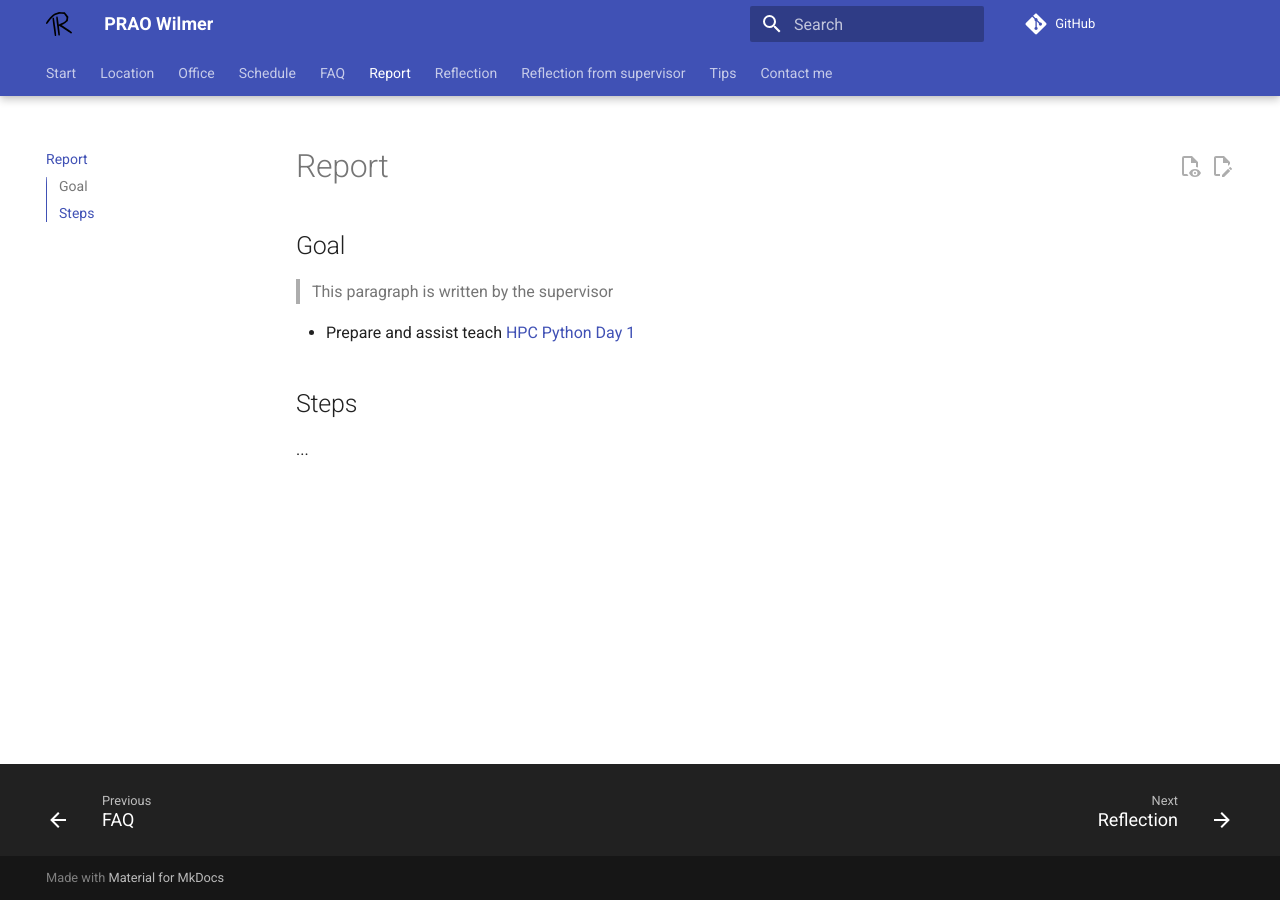
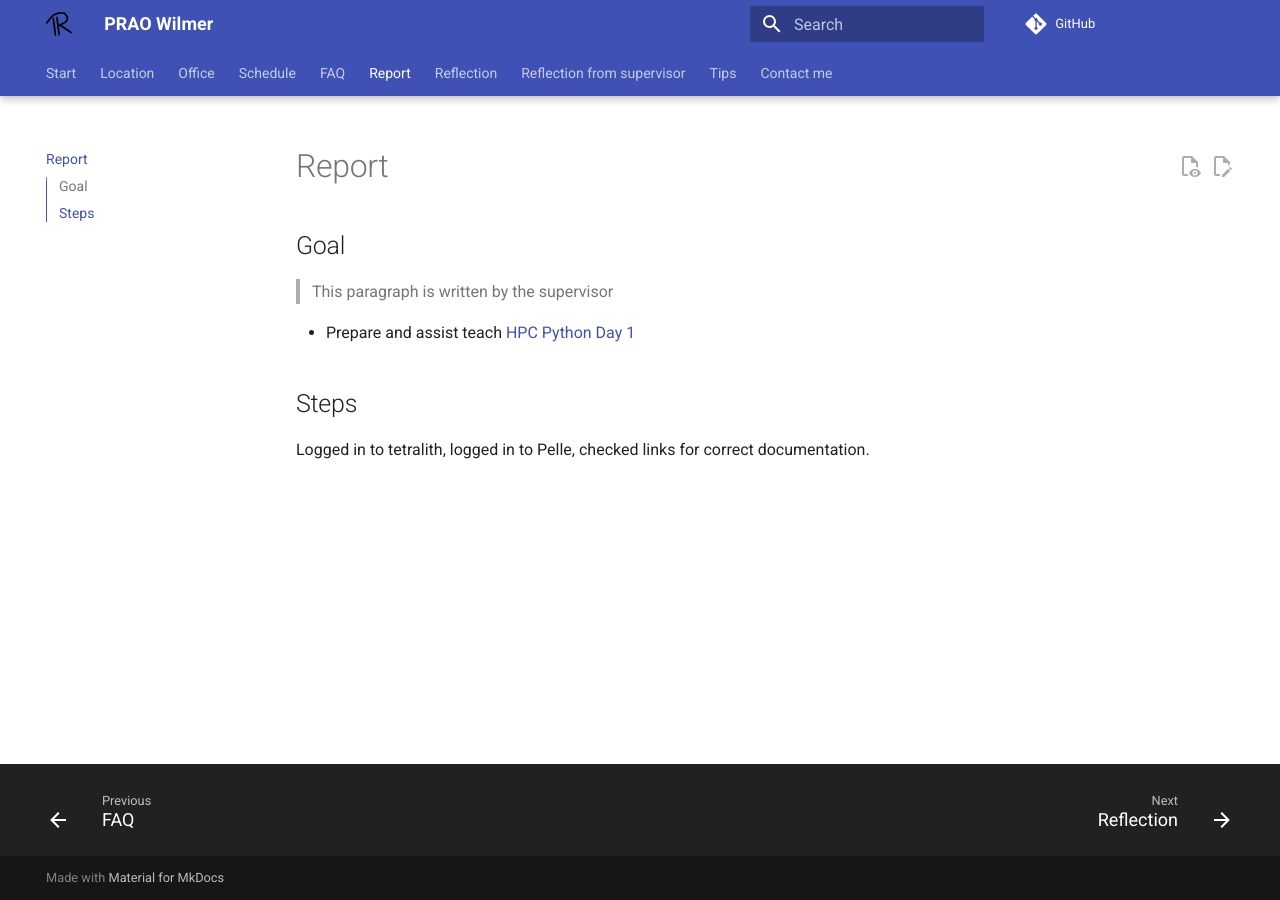
Before and after one commit to richelbilderbeek/prao_wilmer_20260413, an MkDocs documentation site: the page built from docs/report.md, in a window 1280 px wide. Built offline with MkDocs 1.6.1 and Material for MkDocs 9.7.7, drawn with Linux system fonts in a browser that asks for light colours; comment, search, counter and statistics services are not loaded.

Commit message:
Update steps in report

```diff
--- a/docs/report.md
+++ b/docs/report.md
@@ -8,4 +8,4 @@
 
 ## Steps
 
-...
+Logged in to tetralith, logged in to Pelle, checked links for correct documentation.
```
